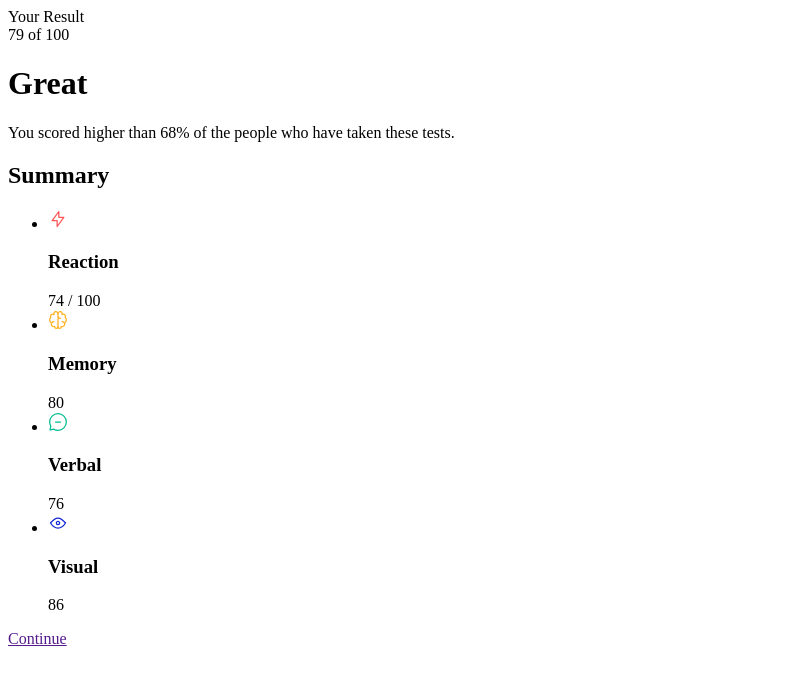
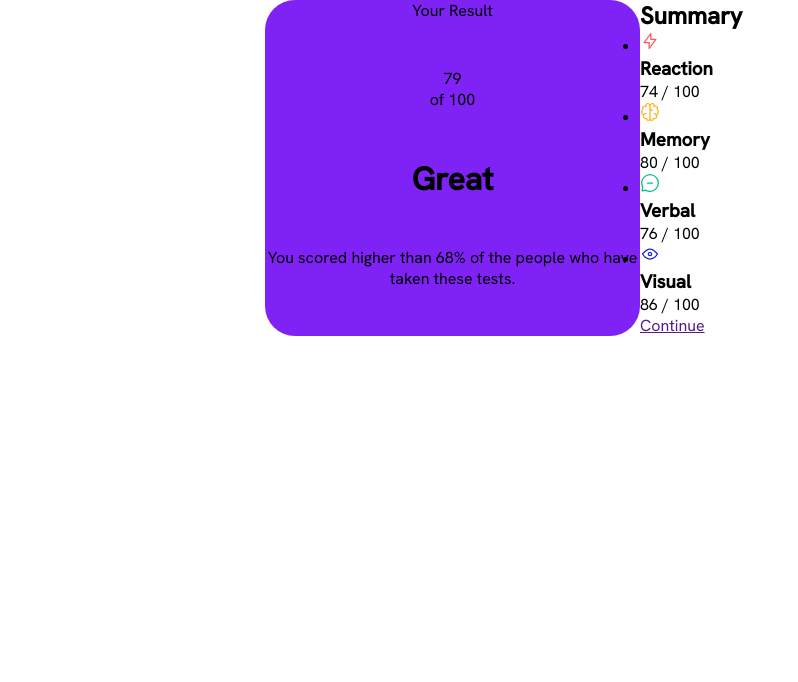
Before and after one commit to VOOTRIC/results-summary, a plain HTML site: page index.html in a window 1280 px wide. Shown: the whole page, without its empty margins (0-798 px from the left). Drawn offline with Linux system fonts and the light colour scheme.

Commit message:
Styling the HTML

```diff
--- a/css/global.css
+++ b/css/global.css
@@ -38,4 +38,8 @@ font-weight: 100;
     --blue: #005ad6;
 }
 
+.text{
+    color: var(--text);
+}
+
 /* https://color.adobe.com/pt/search?q=mono&t=term */
--- a/css/main.css
+++ b/css/main.css
@@ -0,0 +1,19 @@
+.container{
+    display: grid;
+    grid-template-columns: 1fr 1fr;
+    max-width: 750px;
+    margin: 0 auto;
+}
+
+.box1{
+display: grid;
+justify-items: center;
+text-align: center;
+background-color: var(--background);
+border-radius: 30px;
+}
+
+
+.box2{
+
+}
--- a/index.html
+++ b/index.html
@@ -4,7 +4,7 @@
     <meta charset="UTF-8">
     <meta name="viewport" content="width=device-width, initial-scale=1.0">
     <title>Results Summary</title>
-    <link rel="stylesheet" href="style.css">
+    <link rel="stylesheet" href="css/style.css">
     <link rel="shortcut icon" href="assets/images/favicon-32x32.png" type="image/x-icon">
     <meta name="description" content="Results Summary Challenge">
     <link rel="preconnect" href="https://fonts.googleapis.com">
@@ -13,8 +13,8 @@
 </head>
 <body>
     <!-- Estudar as estruturas básicas de criação de um documento HTML. -->
-    <div>
-        <div>
+    <div class="container font-regular">
+        <div class="box1">
             <span>Your Result</span>
             <div>
                 <span>79</span>
@@ -23,7 +23,7 @@
             <h1>Great</h1>
             <p>You scored higher than 68% of the people who have taken these tests.</p>
         </div>
-        <div>
+        <div class="box2">
             <h2>Summary</h2>
             <ul>
                 <li>
@@ -37,21 +37,21 @@
                     <div><img src="assets/images/icon-memory.svg" alt="Memory"></div>
                     <div>
                         <h3>Memory</h3>
-                        <span>80</span>
+                        <span>80 / 100</span>
                     </div>
                 </li>
                 <li>
                     <div><img src="assets/images/icon-verbal.svg" alt="Verbal"></div>
                     <div>
                         <h3>Verbal</h3>
-                        <span>76</span>
+                        <span>76 / 100</span>
                     </div>
                 </li>
                 <li>
                     <div><img src="assets/images/icon-visual.svg" alt="Visual"></div>
                     <div>
                         <h3>Visual</h3>
-                        <span>86</span>
+                        <span>86 / 100</span>
                     </div>
                 </li>
             </ul>
```
